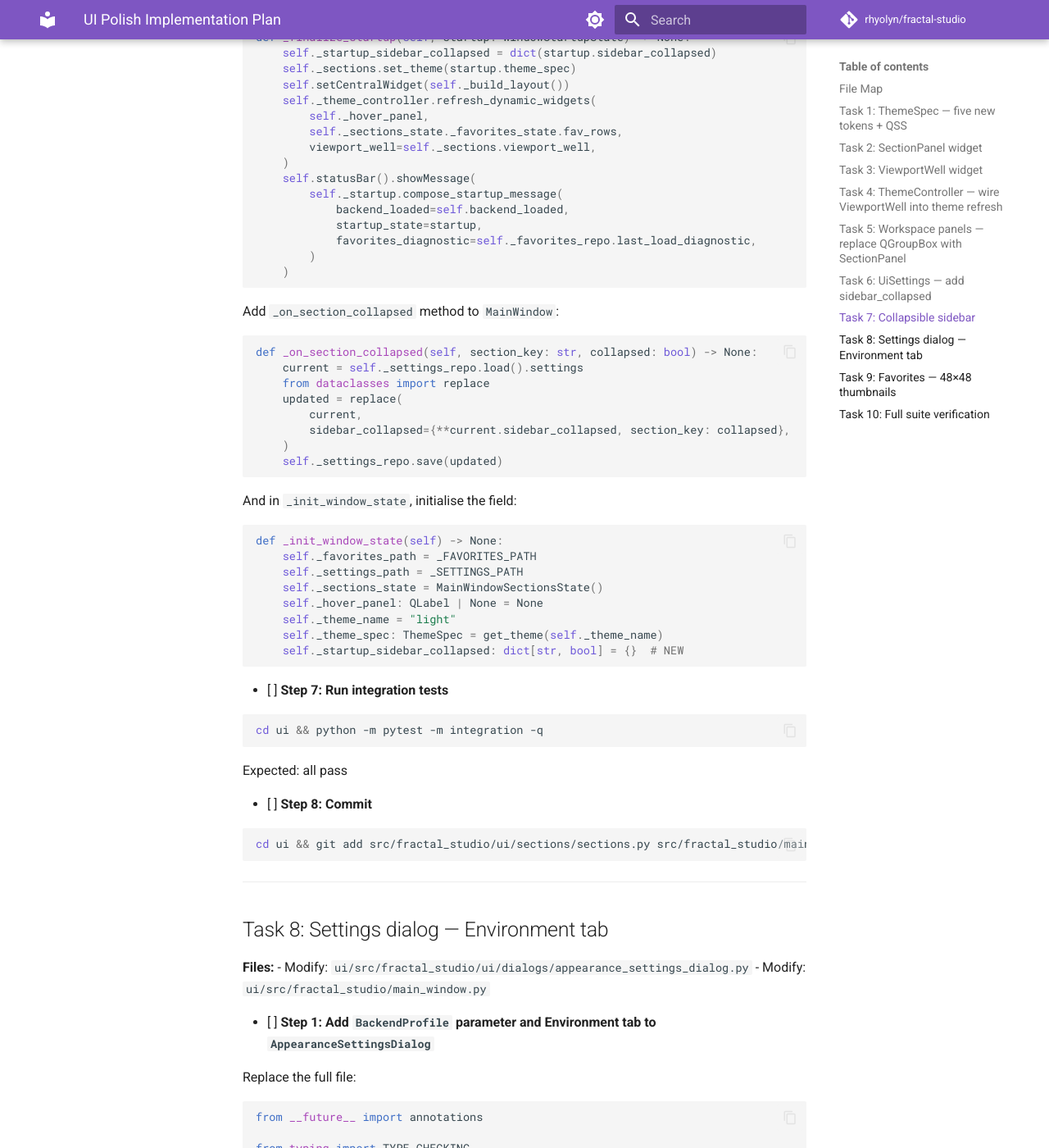
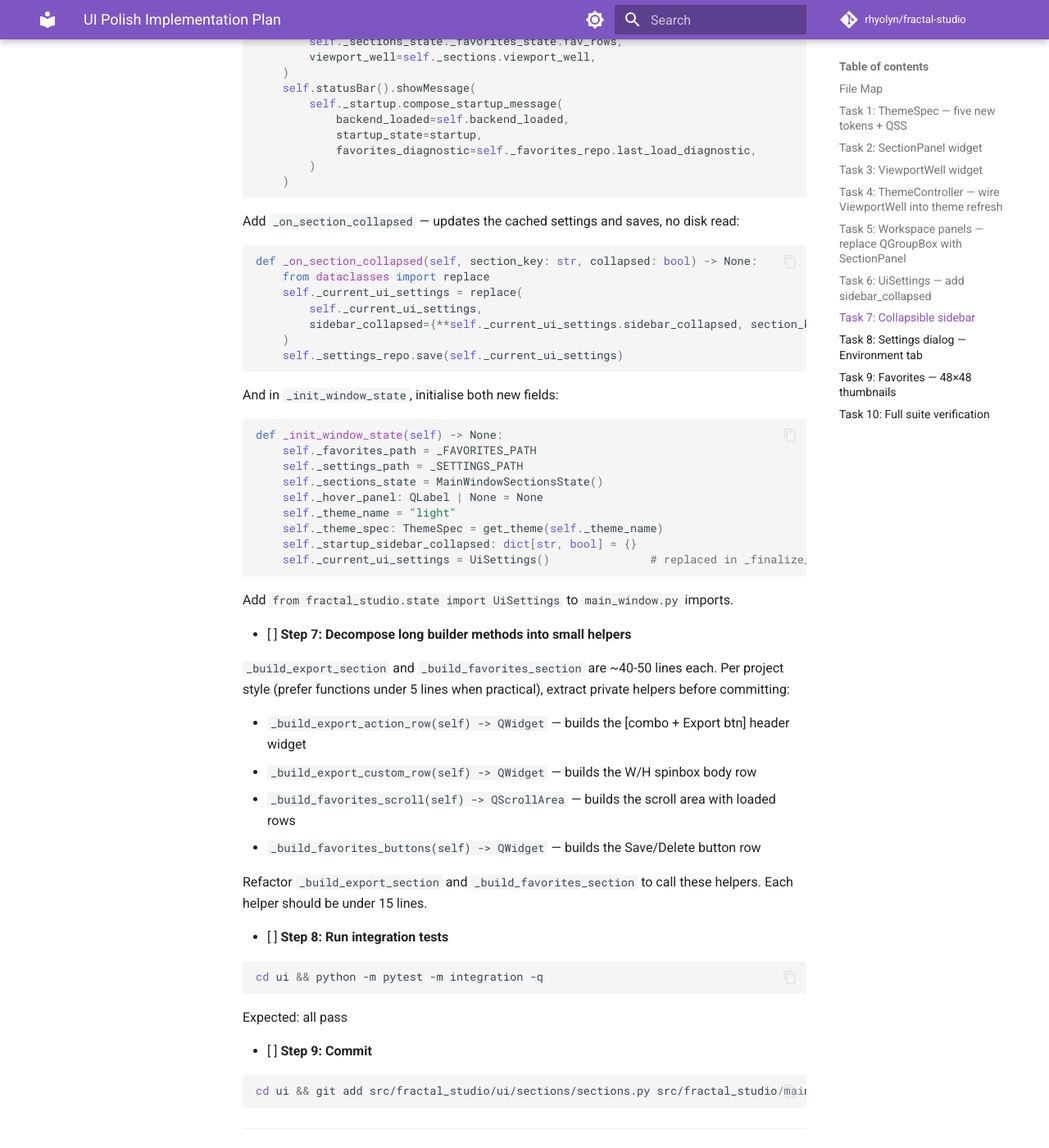
Before and after one commit to rhyolyn/fractal-studio, an MkDocs documentation site: the page built from docs/superpowers/plans/2026-05-29-ui-polish.md, in a window 1280 px wide and 1400 px high, scrolled down 23611 px. Shown: the whole window at 82% size. Built offline with MkDocs 1.6.1 and Material for MkDocs 9.7.7, drawn with Linux system fonts in a browser that asks for light colours; comment, search, counter and statistics services are not loaded; some of the changed text lies outside the part shown.

Commit message:
Fix three architectural issues in UI polish plan
- ThemeController stores current ThemeSpec internally instead of
  polluting QApplication with a dynamic attribute
- _on_section_collapsed caches UiSettings in MainWindow to avoid
  a disk read on every sidebar toggle
- Add decomposition step for long builder methods per style preferences

Co-Authored-By: Claude Sonnet 4.6 <noreply@anthropic.com>

````diff
--- a/docs/superpowers/plans/2026-05-29-ui-polish.md
+++ b/docs/superpowers/plans/2026-05-29-ui-polish.md
@@ -615,9 +615,9 @@ cd ui && git add src/fractal_studio/ui/widgets/viewport_well.py src/fractal_stud
 **Files:**
 - Modify: `ui/src/fractal_studio/application/controllers/theme_controller.py`
 
-- [ ] **Step 1: Update `refresh_dynamic_widgets`**
-
-Replace the full file content:
+- [ ] **Step 1: Update `ThemeController` — store current theme internally, not on QApplication**
+
+`ThemeController` is the theme authority; it owns the current `ThemeSpec`. Replace the full file content:
 
 ```python
 from __future__ import annotations
@@ -630,8 +630,13 @@ from fractal_studio.theme import ThemeSpec, apply_theme
 
 
 class ThemeController:
+    def __init__(self) -> None:
+        self._current_theme: ThemeSpec | None = None
+
     def apply_theme(self, app: QApplication | None, theme_name: str) -> ThemeSpec:
-        return apply_theme(app, theme_name)
+        spec = apply_theme(app, theme_name)
+        self._current_theme = spec
+        return spec
 
     def refresh_dynamic_widgets(
         self,
@@ -648,27 +653,13 @@ class ThemeController:
             if callable(apply_visual_state):
                 apply_visual_state()
 
-        if viewport_well is not None:
-            theme = getattr(QApplication.instance(), "_current_theme_spec", None)
-            if theme is not None:
-                viewport_well.set_theme(theme)
-```
-
-- [ ] **Step 2: Store the active theme spec on the `QApplication` instance in `apply_theme`**
-
-In `theme.py`, update `apply_theme` to store the spec on the app so `ThemeController` can retrieve it:
-
-```python
-def apply_theme(app: QApplication, theme_name: str) -> ThemeSpec:
-    theme = get_theme(theme_name)
-    if app is not None:
-        app.setPalette(build_palette(theme))
-        app.setStyleSheet(build_stylesheet(theme))
-        app._current_theme_spec = theme  # type: ignore[attr-defined]
-    return theme
-```
-
-- [ ] **Step 3: Verify existing tests still pass**
+        if viewport_well is not None and self._current_theme is not None:
+            viewport_well.set_theme(self._current_theme)
+```
+
+`theme.py`'s `apply_theme` function is **unchanged** — no attribute pollution on `QApplication`.
+
+- [ ] **Step 2: Verify existing tests still pass**
 
 ```bash
 cd ui && python -m pytest -m unit -q
@@ -678,7 +669,7 @@ Expected: all unit tests pass
 - [ ] **Step 4: Commit**
 
 ```bash
-cd ui && git add src/fractal_studio/application/controllers/theme_controller.py src/fractal_studio/theme.py && git commit -m "feat: thread ViewportWell into ThemeController refresh"
+cd ui && git add src/fractal_studio/application/controllers/theme_controller.py && git commit -m "feat: thread ViewportWell into ThemeController; store theme on controller not QApplication"
 ```
 
 ---
@@ -1188,11 +1179,12 @@ def _build_main_splitter(self) -> QSplitter:
 
 - [ ] **Step 6: Store startup collapsed state and add `_on_section_collapsed` to `MainWindow`**
 
-In `main_window.py`, update `_finalize_startup` to capture sidebar state from `startup`:
+In `main_window.py`, update `_finalize_startup` to capture sidebar state and cache the settings — no disk read on every toggle:
 
 ```python
 def _finalize_startup(self, startup: WindowStartupState) -> None:
     self._startup_sidebar_collapsed = dict(startup.sidebar_collapsed)
+    self._current_ui_settings = startup.load_result.settings   # cache; avoids re-reading on collapse
     self._sections.set_theme(startup.theme_spec)
     self.setCentralWidget(self._build_layout())
     self._theme_controller.refresh_dynamic_widgets(
@@ -1209,20 +1201,19 @@ def _finalize_startup(self, startup: WindowStartupState) -> None:
     )
 ```
 
-Add `_on_section_collapsed` method to `MainWindow`:
+Add `_on_section_collapsed` — updates the cached settings and saves, no disk read:
 
 ```python
 def _on_section_collapsed(self, section_key: str, collapsed: bool) -> None:
-    current = self._settings_repo.load().settings
     from dataclasses import replace
-    updated = replace(
-        current,
-        sidebar_collapsed={**current.sidebar_collapsed, section_key: collapsed},
+    self._current_ui_settings = replace(
+        self._current_ui_settings,
+        sidebar_collapsed={**self._current_ui_settings.sidebar_collapsed, section_key: collapsed},
     )
-    self._settings_repo.save(updated)
-```
-
-And in `_init_window_state`, initialise the field:
+    self._settings_repo.save(self._current_ui_settings)
+```
+
+And in `_init_window_state`, initialise both new fields:
 
 ```python
 def _init_window_state(self) -> None:
@@ -1232,17 +1223,31 @@ def _init_window_state(self) -> None:
     self._hover_panel: QLabel | None = None
     self._theme_name = "light"
     self._theme_spec: ThemeSpec = get_theme(self._theme_name)
-    self._startup_sidebar_collapsed: dict[str, bool] = {}  # NEW
-```
-
-- [ ] **Step 7: Run integration tests**
+    self._startup_sidebar_collapsed: dict[str, bool] = {}
+    self._current_ui_settings = UiSettings()               # replaced in _finalize_startup
+```
+
+Add `from fractal_studio.state import UiSettings` to `main_window.py` imports.
+
+- [ ] **Step 7: Decompose long builder methods into small helpers**
+
+`_build_export_section` and `_build_favorites_section` are ~40-50 lines each. Per project style (prefer functions under 5 lines when practical), extract private helpers before committing:
+
+- `_build_export_action_row(self) -> QWidget` — builds the [combo + Export btn] header widget
+- `_build_export_custom_row(self) -> QWidget` — builds the W/H spinbox body row
+- `_build_favorites_scroll(self) -> QScrollArea` — builds the scroll area with loaded rows
+- `_build_favorites_buttons(self) -> QWidget` — builds the Save/Delete button row
+
+Refactor `_build_export_section` and `_build_favorites_section` to call these helpers. Each helper should be under 15 lines.
+
+- [ ] **Step 8: Run integration tests**
 
 ```bash
 cd ui && python -m pytest -m integration -q
 ```
 Expected: all pass
 
-- [ ] **Step 8: Commit**
+- [ ] **Step 9: Commit**
 
 ```bash
 cd ui && git add src/fractal_studio/ui/sections/sections.py src/fractal_studio/main_window.py && git commit -m "feat: collapsible sidebar sections with persisted collapse state"
````
